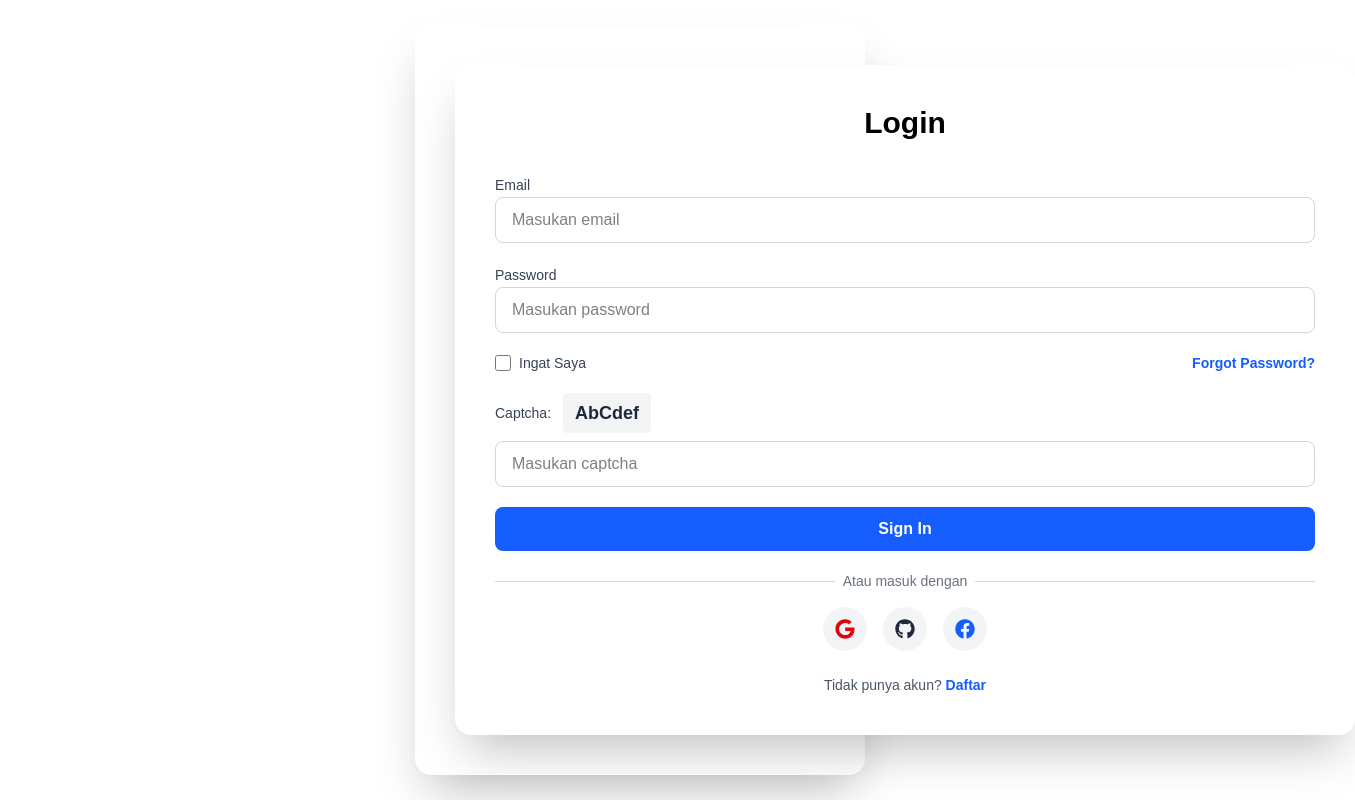
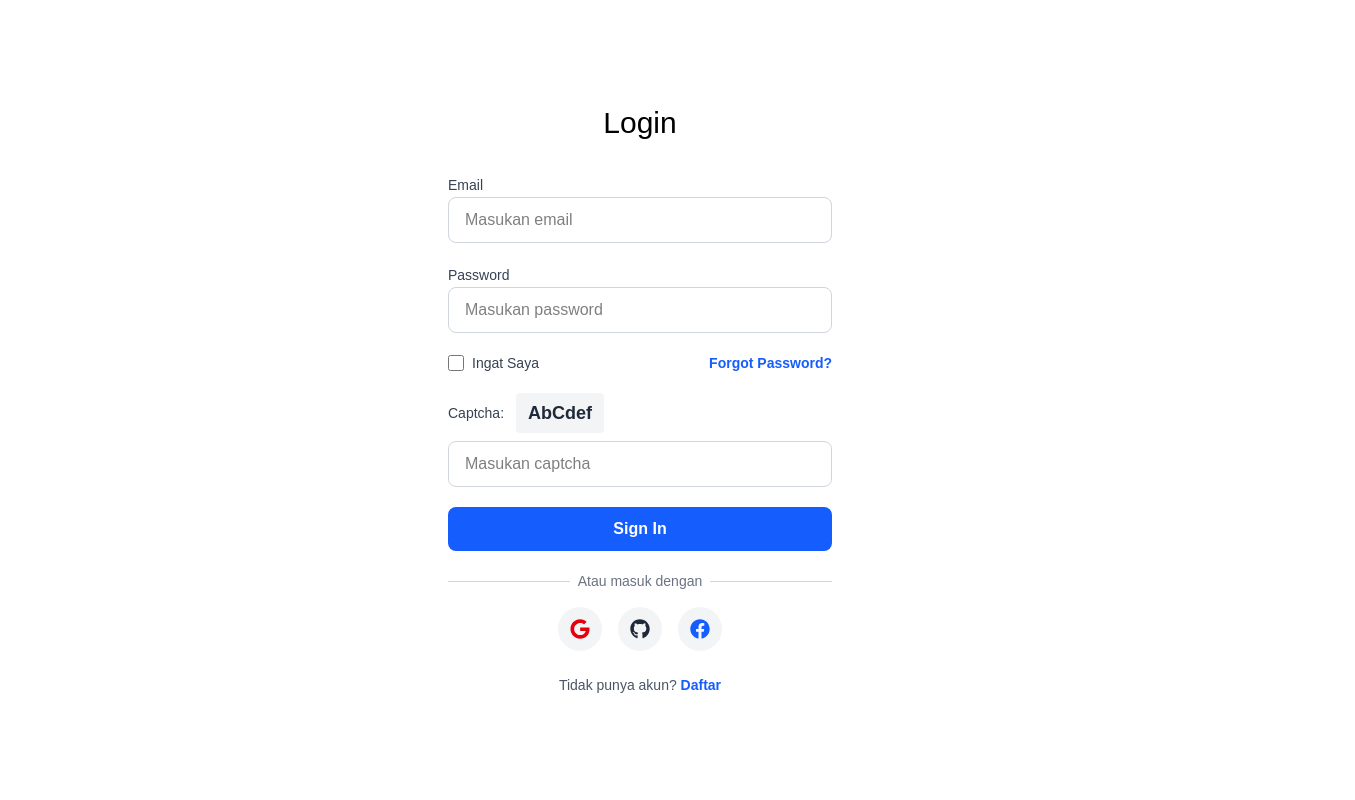
Before and after one commit to mithagresiaharahap241713057-droid/react-hooks-y-xxxx, a Next.js app: page /auth/login in a window 1280 px wide. Shown: the whole page, 1355 px wide, since content can reach past the window. Built offline with nearby package versions, Linux system fonts and the light colour scheme.

Commit message:
Update AuthFromWrapper.tsx

```diff
--- a/src/components/AuthFromWrapper.tsx
+++ b/src/components/AuthFromWrapper.tsx
@@ -1,25 +1,16 @@
 import React, { ReactNode } from 'react';
-
 interface AuthFormWrapperProps {
     title: string;
     children: ReactNode;
 }
-
-const AuthFromWrapper = ({ title, children }: AuthFormWrapperProps) => {
+const AuthFromWrapper = ({ title, children }: AuthFormWrapperProps)=> {
     return (
-        // TAMBAHKAN DIV INI SEBAGAI PEMBUNGKUS LUAR
-        <div className="w-full max-w-[450px] bg-white rounded-2xl shadow-2xl p-8 md:p-10">
-
-            {/* Kotak Putih Form kamu */}
-            <div className="w-full md:w-[700px] lg:w-[900px] bg-white rounded-2xl shadow-2xl p-10">
-                <h2 className="text-3xl font-bold text-center mb-8 text-primary">
-                    {title}
-                </h2>
-                {children}
-            </div>
-
+    <div className="w-full max-w-md bg-white rounded-xl shadowlg p-8">
+            <h2 className="text-3xl font-cold text-center mb-8 textprimary">
+                {title}
+            </h2>
+            {children}
         </div>
     );
 };
-
 export default AuthFromWrapper;
```
